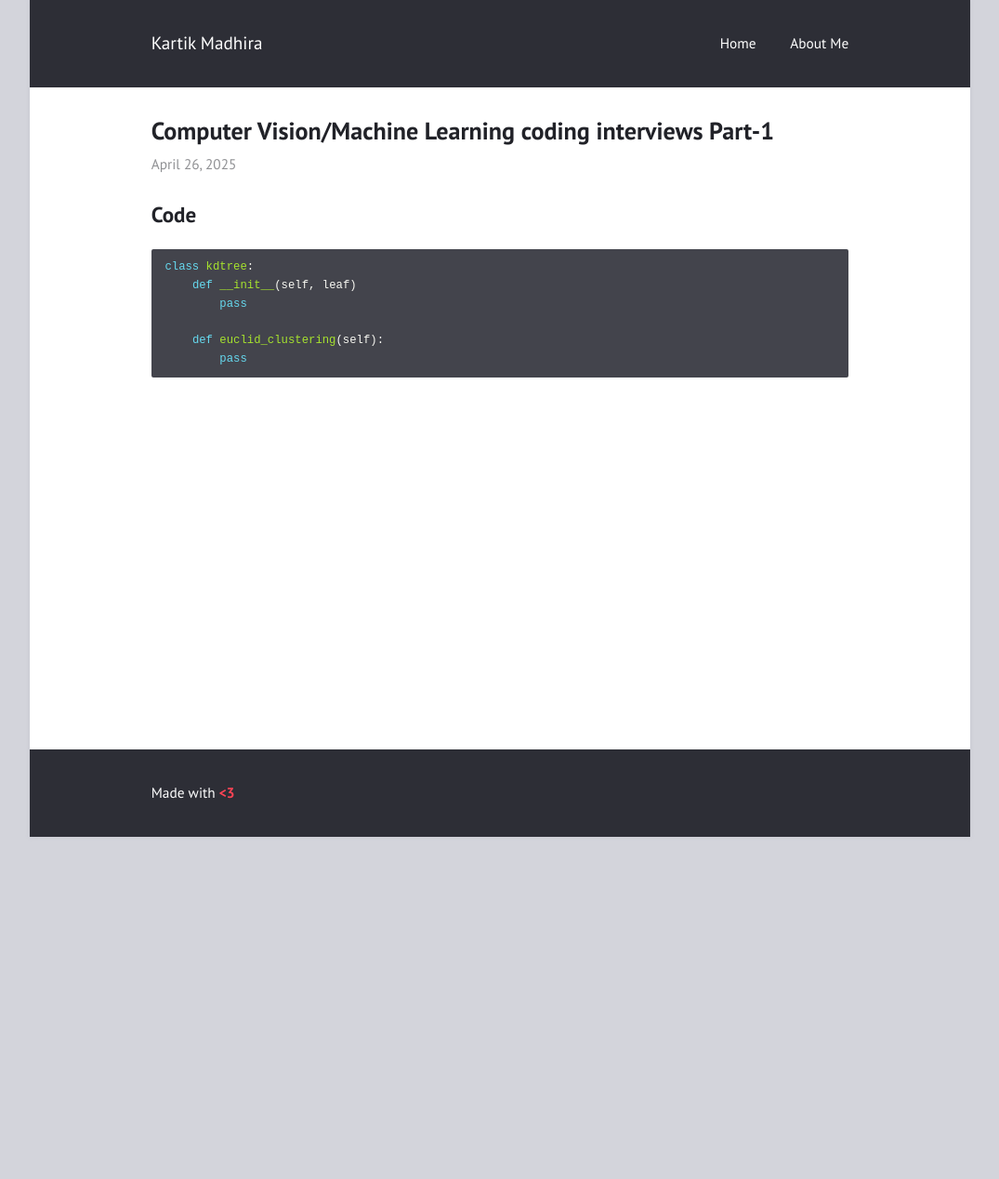
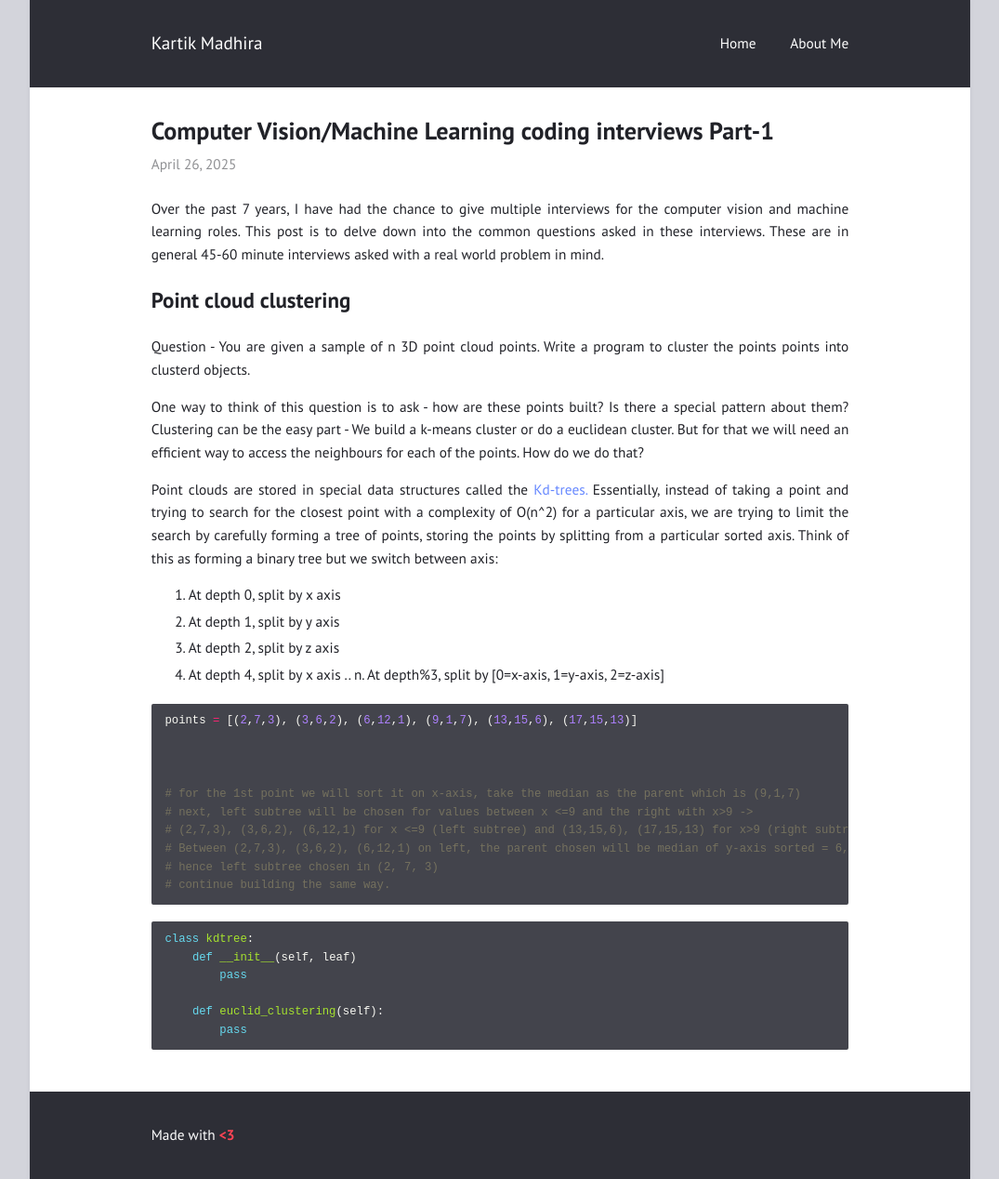
Before and after one commit to kartikmadhira1/kartikmadhira1.github.io, a Jekyll site: the page built from _posts/2025-04-26-ML-coding-interviews-pt1.md, in a window 1280 px wide. Shown: the whole page at 93% size, without its empty margins (102-1177 px from the left). Built offline with Jekyll 4.4.1, drawn with Linux system fonts in a browser that asks for light colours; before the commit the page ends 900 px from its top, so only the background shows below that.

Commit message:
kdtree question

```diff
--- a/_posts/2025-04-26-ML-coding-interviews-pt1.md
+++ b/_posts/2025-04-26-ML-coding-interviews-pt1.md
@@ -5,10 +5,43 @@ layout: post
 categories: media
 ---
 
+Over the past 7 years, I have had the chance to give multiple interviews for the computer vision and machine learning roles. This post is to delve down into the common questions asked in these interviews. These are in general 45-60 minute interviews asked with a real world problem in mind.
+
+
+## Point cloud clustering
+
+Question - You are given a sample of n 3D point cloud points. Write a program to cluster the points points into clusterd objects.
+
+One way to think of this question is to ask - how are these points built? Is there a special pattern about them? Clustering can be the easy part - We build a k-means cluster or do a euclidean cluster. But for that we will need an efficient way to access the neighbours for each of the points. How do we do that?
+
+Point clouds are stored in special data structures called the [Kd-trees.](https://en.wikipedia.org/wiki/K-d_tree#:~:text=k%2Dd%20trees%20are%20a,Creating%20point%20clouds.) Essentially, instead of taking a point and trying to search for the closest point with a complexity of O(n^2) for a particular axis, we are trying to limit the search by carefully forming a tree of points, storing the points by splitting from a particular sorted axis. Think of this as forming a binary tree but we switch between axis:
+
+1. At depth 0, split by x axis
+2. At depth 1, split by y axis
+3. At depth 2, split by z axis
+3. At depth 4, split by x axis
+..
+n. At depth%3, split by [0=x-axis, 1=y-axis, 2=z-axis]
+
+
+{% highlight python %}
+
+points = [(2,7,3), (3,6,2), (6,12,1), (9,1,7), (13,15,6), (17,15,13)]
 
 
 
-## Code
+# for the 1st point we will sort it on x-axis, take the median as the parent which is (9,1,7)
+# next, left subtree will be chosen for values between x <=9 and the right with x>9 ->
+# (2,7,3), (3,6,2), (6,12,1) for x <=9 (left subtree) and (13,15,6), (17,15,13) for x>9 (right subtree)
+# Between (2,7,3), (3,6,2), (6,12,1) on left, the parent chosen will be median of y-axis sorted = 6, 7, 12 which is 6
+# hence left subtree chosen in (2, 7, 3)
+# continue building the same way.
+
+{% endhighlight %}
+
+
+
+
 
 
 {% highlight python %}
```
Also changed, not shown: README.md.
